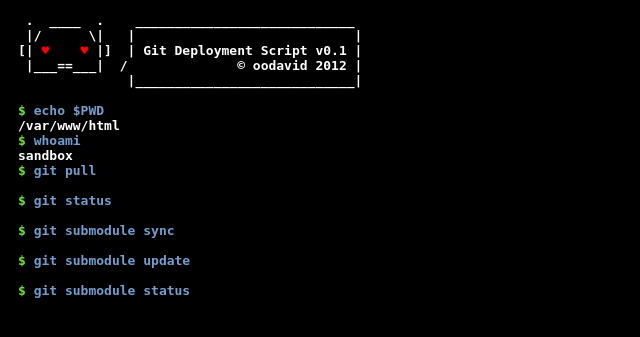
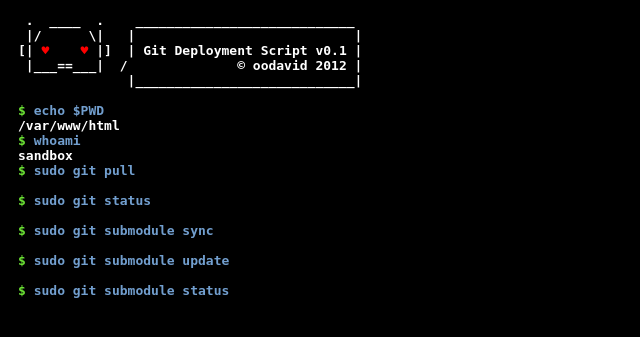
Before and after one commit to jon3882/mealPlanner, a PHP site: page /deploy.php in a window 1280 px wide. Shown: the top 337 px of the page, without its empty margins (0-640 px from the left). Run offline with PHP 8.4, Linux system fonts and the light colour scheme.

Commit message:
Testing deployment.

```diff
--- a/deploy.php
+++ b/deploy.php
@@ -11,11 +11,11 @@
 	$commands = array(
 		'echo $PWD',
 		'whoami',
-		'git pull',
-		'git status',
-		'git submodule sync',
-		'git submodule update',
-		'git submodule status',
+		'sudo git pull',
+		'sudo git status',
+		'sudo git submodule sync',
+		'sudo git submodule update',
+		'sudo git submodule status',
 	);
 
 	// Run the commands for output
```
